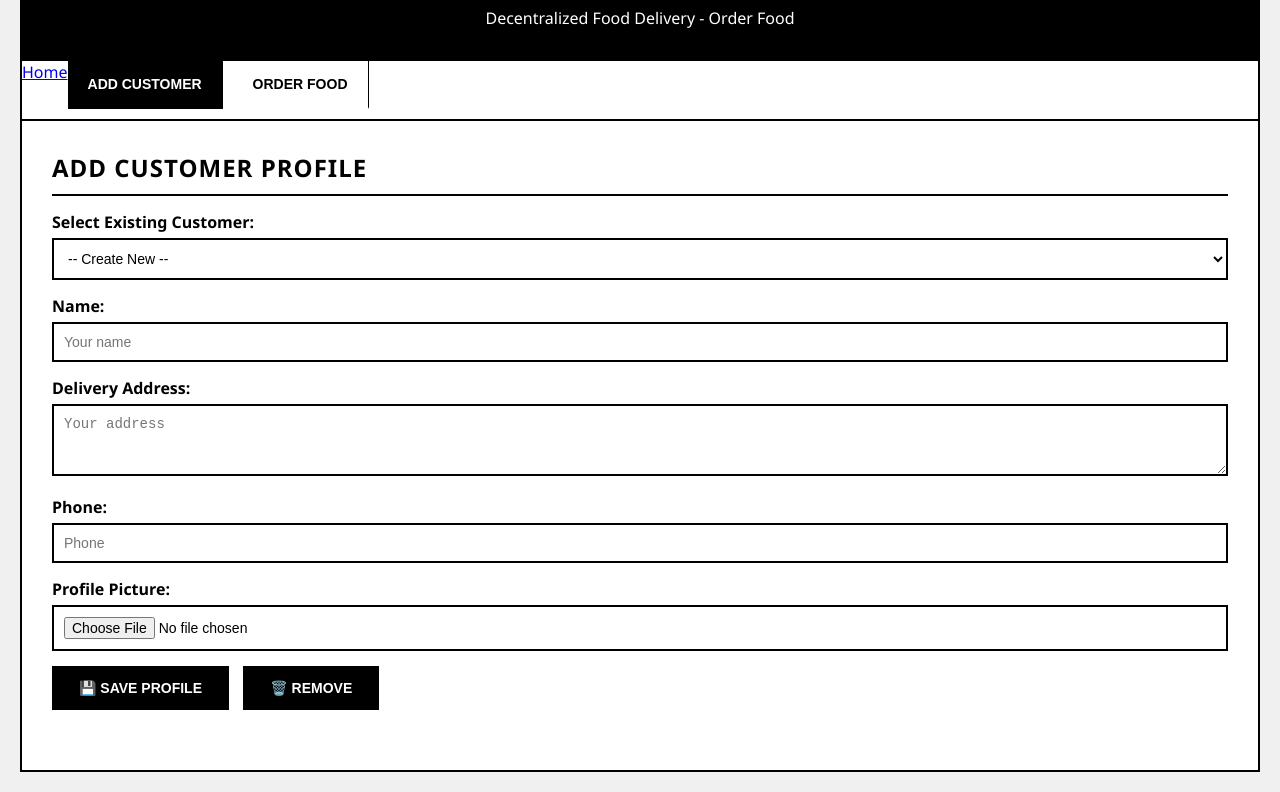
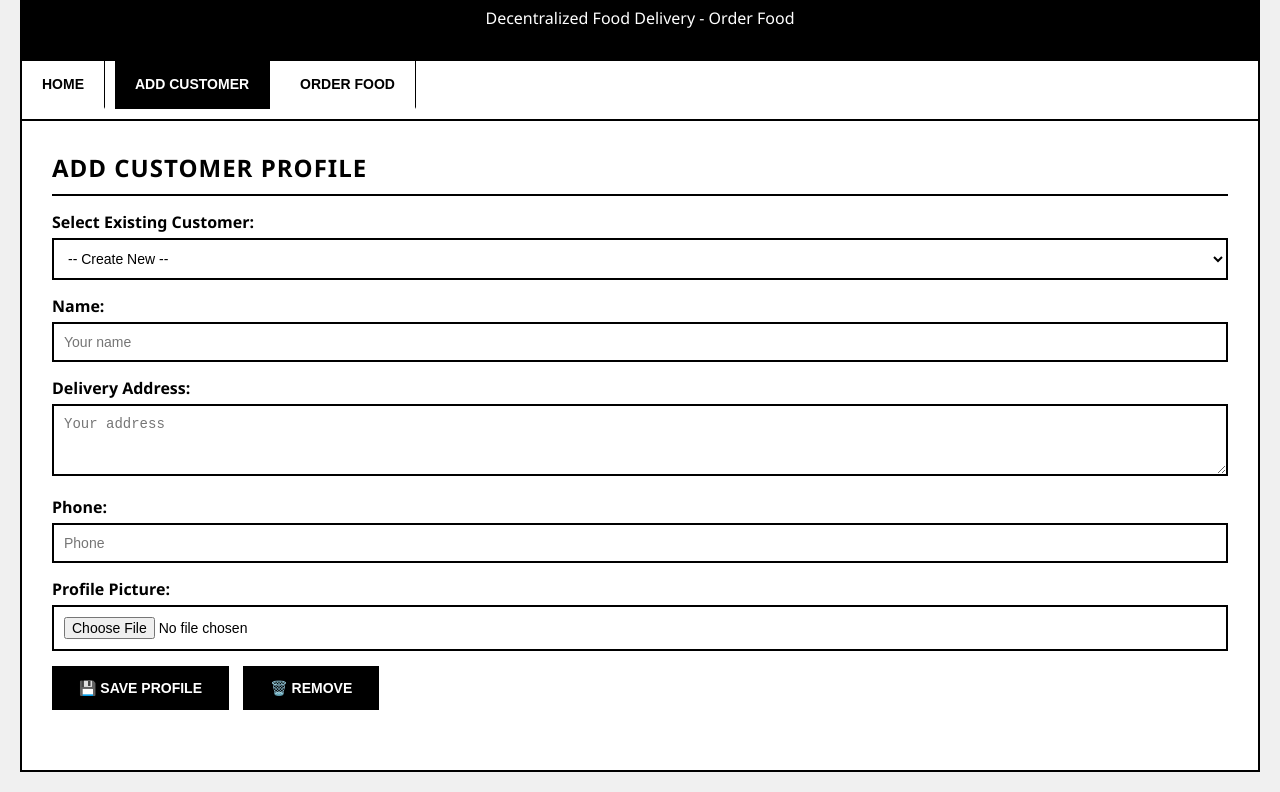
Before and after one commit to ryanmart25/Blockhain-doordash, a website with bundled scripts: page ui/customer.html in a window 1280 px wide. Shown: the part 110-902 px from the top of the page. Built offline with nearby package versions, Linux system fonts and the light colour scheme; a script that the page names is missing.

Commit message:
home link changed to a button to be consistent in all menus.

```diff
--- a/ui/customer.html
+++ b/ui/customer.html
@@ -27,7 +27,7 @@
       <!-- code for the tabs-->
 
       <div class="tabs">
-        <a href="index.html" class="tab-link">Home</a>
+        <button class="tab" onclick="window.location.href='index.html'">Home</button>
         <button class="tab active" onclick="openTab(event, 'addCustomer')">
           Add Customer
         </button>
```
Also changed, not shown: ui/driver.html (+1 -1 lines), ui/restaurant.html (+1 -1 lines).
